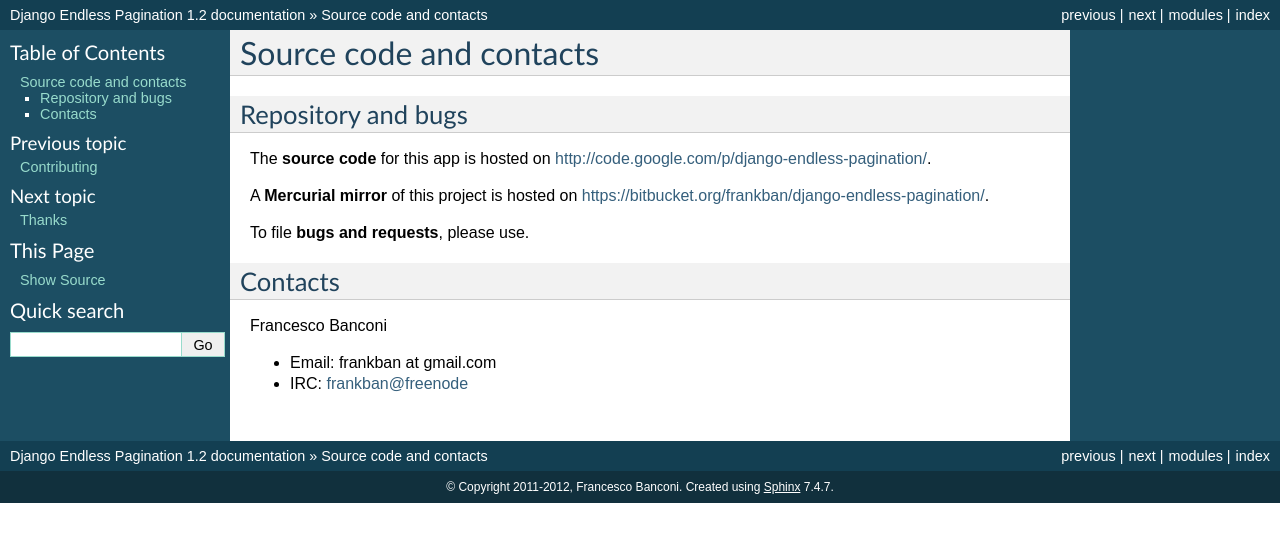
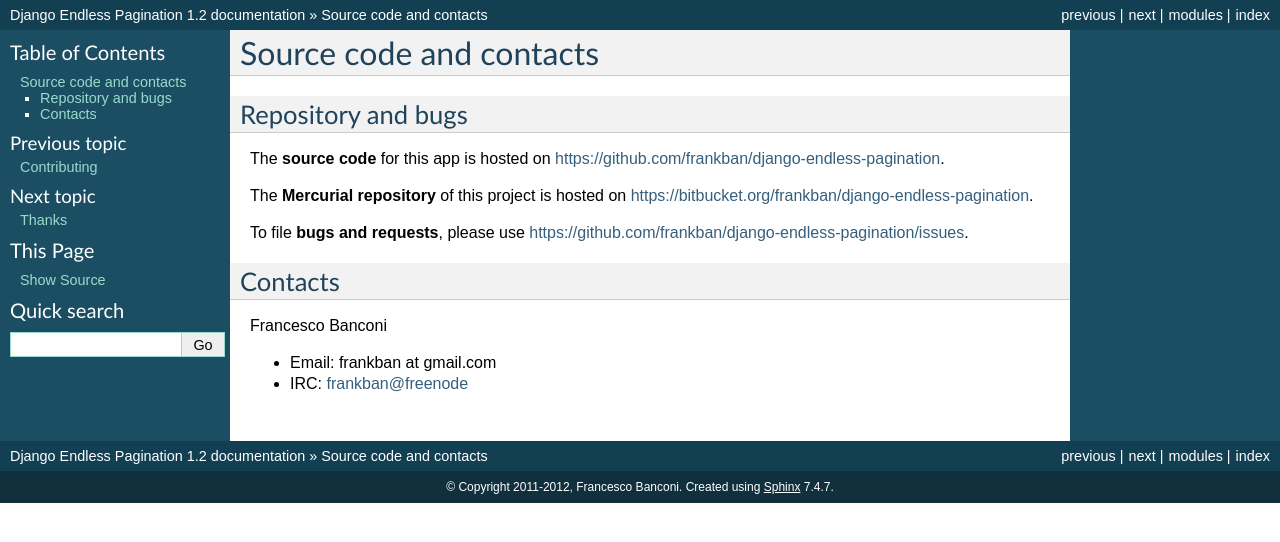
Before and after one commit to frankban/django-endless-pagination, a Sphinx documentation site: the page built from doc/contacts.rst, in a window 1280 px wide. Shown: the top 542 px of the page. Built offline with Sphinx 7.4.7, drawn with Linux system fonts in a browser that asks for light colours.

Commit message:
Updated documentation.

```diff
--- a/doc/contacts.rst
+++ b/doc/contacts.rst
@@ -5,12 +5,13 @@
 ~~~~~~~~~~~~~~~~~~~
 
 The **source code** for this app is hosted on
-http://code.google.com/p/django-endless-pagination/.
+https://github.com/frankban/django-endless-pagination.
 
-A **Mercurial mirror** of this project is hosted on
-https://bitbucket.org/frankban/django-endless-pagination/.
+The **Mercurial repository** of this project is hosted on
+https://bitbucket.org/frankban/django-endless-pagination.
 
-To file **bugs and requests**, please use.
+To file **bugs and requests**, please use
+https://github.com/frankban/django-endless-pagination/issues.
 
 Contacts
 ~~~~~~~~
```
Also changed, not shown: doc/index.rst (+5 -2 lines).
